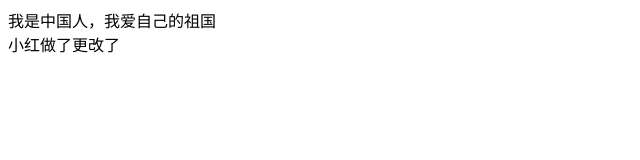
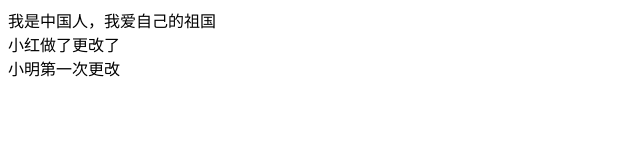
Before and after one commit to 215661582/test111, a plain HTML site: page index.html in a window 1280 px wide. Shown: the whole page, without its empty margins (0-640 px from the left). Drawn offline with Linux system fonts and the light colour scheme.

Commit message:
小明第一次更改

```diff
--- a/index.html
+++ b/index.html
@@ -8,5 +8,6 @@
 <body>
     <div>我是中国人，我爱自己的祖国</div>
     <div>小红做了更改了</div>
+	<div>小明第一次更改</div>
 </body>
 </html>
```
